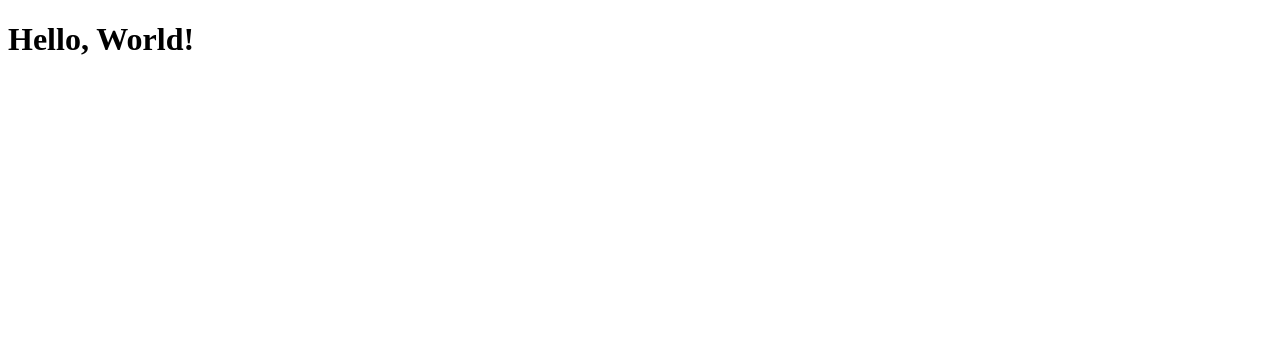
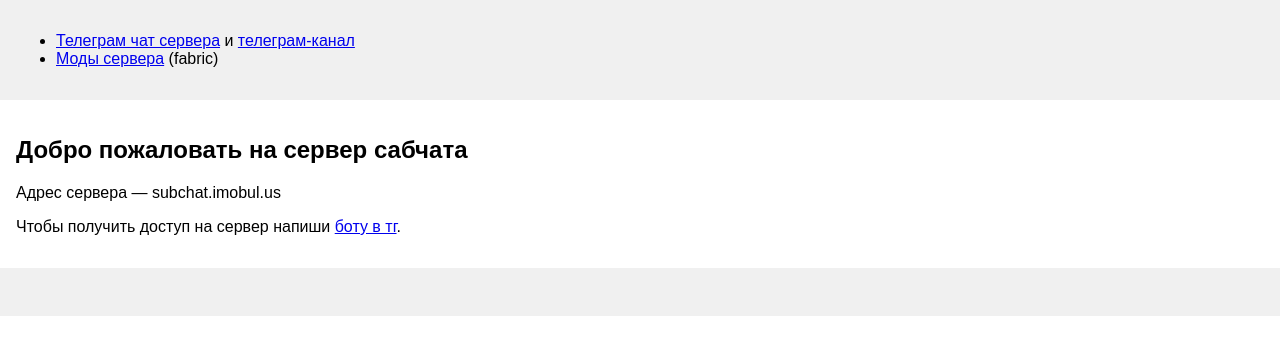
Before and after one commit to imobulus/subchat-mc-server, a plain HTML site: page server-configs/subchat-site/index.html in a window 1280 px wide. Drawn offline with Linux system fonts and the light colour scheme.

Commit message:
working site

```diff
--- a/server-configs/subchat-site/index.html
+++ b/server-configs/subchat-site/index.html
@@ -1,11 +1,46 @@
 <!DOCTYPE html>
-<html lang="en">
+<html lang="ru">
 <head>
     <meta charset="UTF-8">
     <meta name="viewport" content="width=device-width, initial-scale=1.0">
-    <title>Hello World</title>
+    <title>Сервер Сабчата</title>
+    <style>
+        body {
+            font-family: sans-serif;
+            margin: 0;
+            padding: 0;
+        }
+        nav, footer {
+            background-color: #f0f0f0;
+            padding: 1rem;
+        }
+        main {
+            padding: 1rem;
+        }
+    </style>
 </head>
 <body>
-    <h1>Hello, World!</h1>
+    <nav>
+        <ul>
+            <li><a href="https://t.me/+Z0lo7wIkyCJmNDky">Телеграм чат сервера</a> и <a href="https://t.me/+Vrp_6QNAW2EzZGQy">телеграм-канал</a></li>
+            <li><a href="mods/">Моды сервера</a> (fabric)</li>
+        </ul>
+    </nav>
+    <main>
+        <section>
+            <h2>Добро пожаловать на сервер сабчата</h2>
+            <p>Адрес сервера &mdash; subchat.imobul.us</p>
+            <p>Чтобы получить доступ на сервер напиши <a href="https://t.me/subchat_sentry_bot">боту в тг</a>.</p>
+        </section>
+        <!-- <section>
+            <h2>Полезные ссылки</h2>
+            <ul>
+                <li><a href="https://example.com">Пример ссылки</a></li>
+            </ul>
+        </section> -->
+    </main>
+    <footer>
+        <p></p>
+    </footer>
 </body>
 </html>
```
Also changed, not shown: 3 other files.
